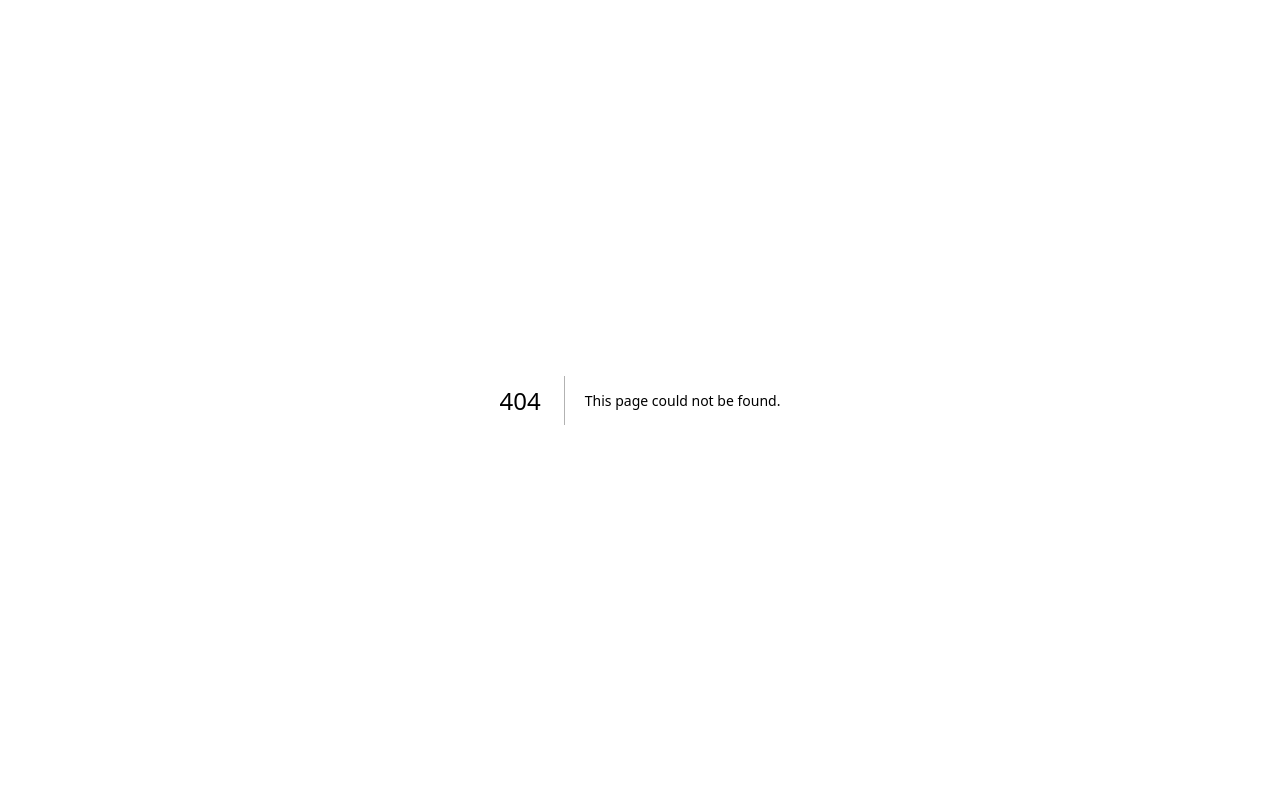
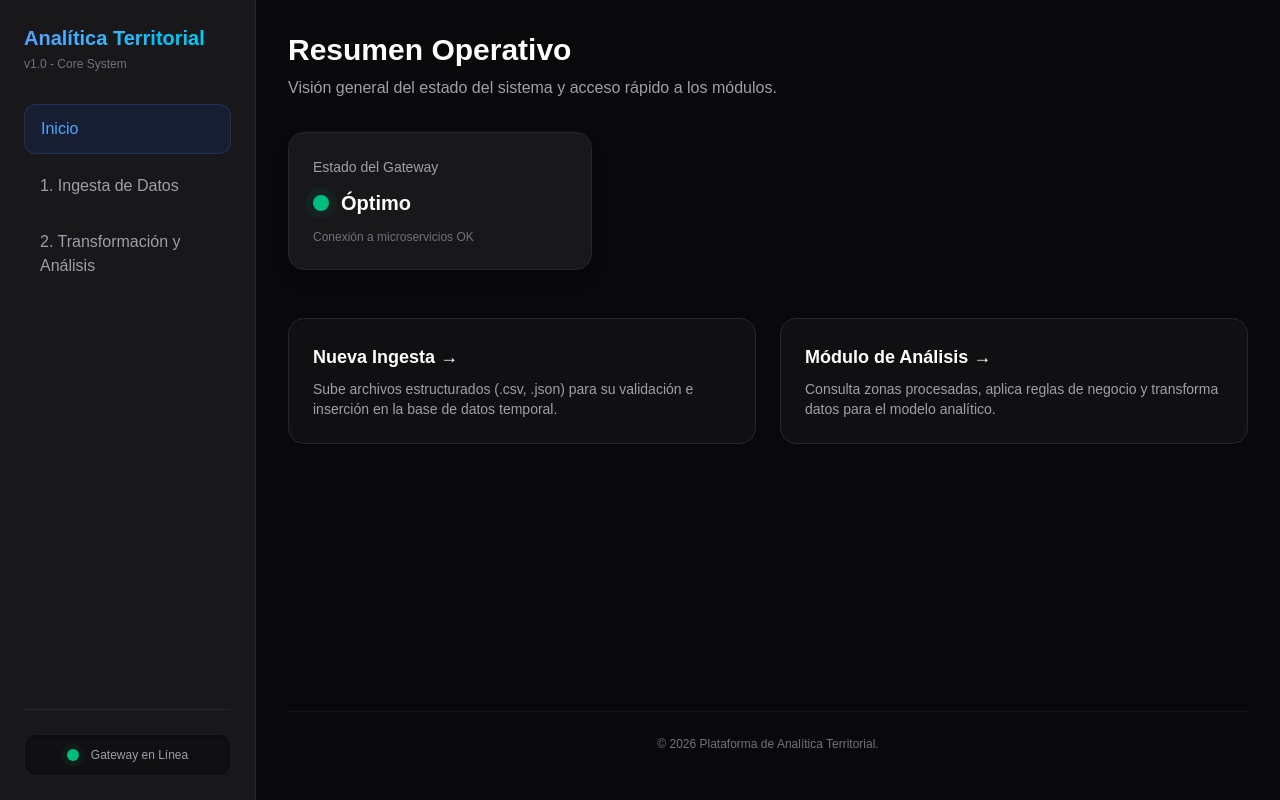
Before and after one commit to samusplay/frontend-Data, a Next.js app: page /dashboard in a window 1280 px wide. Before the commit this address had no page. Built offline with nearby package versions, Linux system fonts and the light colour scheme.

Commit message:
restruturacion proyecto

```diff
--- /dev/null
+++ b/app/dashboard/analisis/page.tsx
@@ -0,0 +1,21 @@
+export default function AnalisisPage() {
+  return (
+    <div className="w-full max-w-4xl mx-auto">
+      <div className="mb-8 border-b border-zinc-800 pb-4">
+        <h1 className="text-3xl font-bold text-white">Transformación y Análisis</h1>
+        <p className="text-zinc-400 mt-2">
+          Consulta las zonas disponibles y aplica reglas de estandarización territorial.
+        </p>
+      </div>
+
+      {/* Placeholder: Aquí irá nuestro ZoneSelector pronto */}
+      <div className="p-12 text-center border-2 border-dashed border-zinc-800 rounded-2xl bg-zinc-900/30">
+        <svg className="w-12 h-12 text-zinc-600 mx-auto mb-4" fill="none" stroke="currentColor" viewBox="0 0 24 24">
+          <path strokeLinecap="round" strokeLinejoin="round" strokeWidth="1.5" d="M9 20l-5.447-2.724A1 1 0 013 16.382V5.618a1 1 0 011.447-.894L9 7m0 13l6-3m-6 3V7m6 10l4.553 2.276A1 1 0 0021 18.382V7.618a1 1 0 00-.553-.894L15 4m0 13V4m0 0L9 7" />
+        </svg>
+        <h3 className="text-lg font-medium text-zinc-300">Módulo en Construcción</h3>
+        <p className="text-sm text-zinc-500 mt-1">Próximamente: Consulta de Zonas y Procesamiento ETL</p>
+      </div>
+    </div>
+  );
+}
--- /dev/null
+++ b/app/dashboard/components/Footer.tsx
@@ -0,0 +1,13 @@
+export default function Footer() {
+  const year = new Date().getFullYear(); // Año dinámico
+
+  return (
+    <footer className="mt-auto pt-8 pb-4 text-center">
+      <div className="border-t border-zinc-800/50 pt-6">
+        <p className="text-xs text-zinc-500 font-medium">
+          &copy; {year} Plataforma de Analítica Territorial.
+        </p>
+      </div>
+    </footer>
+  );
+}
--- /dev/null
+++ b/app/dashboard/components/Sidebar.tsx
@@ -0,0 +1,58 @@
+"use client"; // Necesario para usar usePathname
+
+import Link from "next/link";
+import { usePathname } from "next/navigation";
+import SystemStatus from "./SystemStatus";
+
+export default function Sidebar() {
+  const pathname = usePathname();
+
+  // Función auxiliar para saber si la ruta está activa
+  const isActive = (path: string) => pathname === path;
+
+  return (
+    <aside className="w-full md:w-64 bg-zinc-900 border-r border-zinc-800 p-6 flex flex-col h-auto md:h-screen sticky top-0">
+      <div className="mb-8">
+        <h2 className="text-xl font-bold text-transparent bg-clip-text bg-linear-to-r from-blue-400 to-cyan-400">
+          Analítica Territorial
+        </h2>
+        <p className="text-xs text-zinc-500 mt-1">v1.0 - Core System</p>
+      </div>
+
+      <nav className="flex flex-col gap-2 grow">
+        <Link
+          href="/dashboard"
+          className={`px-4 py-3 rounded-xl font-medium transition-all ${
+            isActive("/dashboard")
+              ? "bg-blue-600/10 text-blue-400 border border-blue-500/20"
+              : "text-zinc-400 hover:bg-zinc-800 hover:text-zinc-200"
+          }`}
+        >
+          Inicio
+        </Link>
+        <Link
+          href="/dashboard/ingesta"
+          className={`px-4 py-3 rounded-xl font-medium transition-all ${
+            isActive("/dashboard/ingesta")
+              ? "bg-blue-600/10 text-blue-400 border border-blue-500/20"
+              : "text-zinc-400 hover:bg-zinc-800 hover:text-zinc-200"
+          }`}
+        >
+          1. Ingesta de Datos
+        </Link>
+        <Link
+          href="/dashboard/analisis"
+          className={`px-4 py-3 rounded-xl font-medium transition-all ${
+            isActive("/dashboard/analisis")
+              ? "bg-blue-600/10 text-blue-400 border border-blue-500/20"
+              : "text-zinc-400 hover:bg-zinc-800 hover:text-zinc-200"
+          }`}
+        >
+          2. Transformación y Análisis
+        </Link>
+      </nav>
+
+      <SystemStatus />
+    </aside>
+  );
+}
--- /dev/null
+++ b/app/dashboard/components/SystemStatus.tsx
@@ -0,0 +1,18 @@
+"use client";
+
+export default function SystemStatus() {
+  return (
+    <div className="mt-auto pt-6 border-t border-zinc-800">
+      <div className="flex items-center justify-center gap-3 bg-zinc-950/50 py-3 px-4 rounded-xl border border-zinc-800/50 shadow-inner">
+        <span className="relative flex h-3 w-3">
+          {/* El efecto de "latido" (ping) */}
+          <span className="animate-ping absolute inline-flex h-full w-full rounded-full bg-emerald-400 opacity-75"></span>
+          <span className="relative inline-flex rounded-full h-3 w-3 bg-emerald-500"></span>
+        </span>
+        <span className="text-xs font-medium text-zinc-400">
+          Gateway en Línea
+        </span>
+      </div>
+    </div>
+  );
+}
--- a/app/components/DatasetUploader.tsx
+++ b/app/dashboard/ingesta/components/DatasetUploader.tsx
@@ -3,7 +3,7 @@
 import { useMutation } from "@tanstack/react-query";
 import { useState } from "react";
 import toast from "react-hot-toast";
-import { senDataIngesta } from "../actions/ingestion";
+import { senDataIngesta } from "../../../actions/ingestion";
 
 
 
--- /dev/null
+++ b/app/dashboard/ingesta/page.tsx
@@ -0,0 +1,17 @@
+import DatasetUploader from "./components/DatasetUploader";
+
+export default function IngestaPage() {
+  return (
+    <div className="w-full max-w-4xl mx-auto">
+      <div className="mb-8 border-b border-zinc-800 pb-4">
+        <h1 className="text-3xl font-bold text-white">Ingesta de Datos</h1>
+        <p className="text-zinc-400 mt-2">
+          Sube tus archivos de zonas territoriales (CSV o JSON) para almacenarlos en bruto y prepararlos para el análisis.
+        </p>
+      </div>
+
+      {/* Nuestro componente de carga de archivos */}
+      <DatasetUploader />
+    </div>
+  );
+}
--- /dev/null
+++ b/app/dashboard/layout.tsx
@@ -0,0 +1,22 @@
+import { ReactNode } from "react";
+import Footer from "./components/Footer";
+import Sidebar from "./components/Sidebar";
+
+export default function DashboardLayout({ children }: { children: ReactNode }) {
+  return (
+    <div className="min-h-screen bg-zinc-950 flex flex-col md:flex-row text-white">
+      <Sidebar />
+
+      {/* Agregamos flex flex-col para que el footer se vaya al fondo */}
+      <main className="flex-1 p-8 overflow-y-auto w-full flex flex-col">
+        {/* El contenido de la página ocupa el espacio disponible */}
+        <div className="grow">
+          {children}
+        </div>
+
+        {/* Inyectamos nuestro nuevo Footer */}
+        <Footer />
+      </main>
+    </div>
+  );
+}
--- /dev/null
+++ b/app/dashboard/page.tsx
@@ -0,0 +1,41 @@
+import Link from "next/link";
+
+export default function DashboardHomePage() {
+  return (
+    <div className="w-full max-w-5xl mx-auto space-y-8">
+      {/* Cabecera del Dashboard */}
+      <div>
+        <h1 className="text-3xl font-bold text-white">Resumen Operativo</h1>
+        <p className="text-zinc-400 mt-2">Visión general del estado del sistema y acceso rápido a los módulos.</p>
+      </div>
+
+      {/* Tarjetas de Métricas (Mocks visuales por ahora) */}
+      <div className="grid grid-cols-1 md:grid-cols-3 gap-6">
+        <div className="bg-zinc-900 border border-zinc-800 rounded-2xl p-6 shadow-lg">
+          <h3 className="text-zinc-400 text-sm font-medium">Estado del Gateway</h3>
+          <div className="flex items-center gap-3 mt-3">
+            <span className="relative flex h-4 w-4">
+              <span className="animate-ping absolute inline-flex h-full w-full rounded-full bg-emerald-400 opacity-75"></span>
+              <span className="relative inline-flex rounded-full h-4 w-4 bg-emerald-500"></span>
+            </span>
+            <p className="text-xl font-bold text-white">Óptimo</p>
+          </div>
+          <p className="text-xs text-zinc-500 mt-3">Conexión a microservicios OK</p>
+        </div>
+      </div>
+
+      {/* Accesos Rápidos */}
+      <div className="grid grid-cols-1 md:grid-cols-2 gap-6 pt-4">
+        <Link href="/dashboard/ingesta" className="group block bg-zinc-900/50 hover:bg-zinc-800 border border-zinc-800 rounded-2xl p-6 transition-all">
+          <h3 className="text-lg font-bold text-white group-hover:text-blue-400 transition-colors">Nueva Ingesta &rarr;</h3>
+          <p className="text-sm text-zinc-400 mt-2">Sube archivos estructurados (.csv, .json) para su validación e inserción en la base de datos temporal.</p>
+        </Link>
+
+        <Link href="/dashboard/analisis" className="group block bg-zinc-900/50 hover:bg-zinc-800 border border-zinc-800 rounded-2xl p-6 transition-all">
+          <h3 className="text-lg font-bold text-white group-hover:text-cyan-400 transition-colors">Módulo de Análisis &rarr;</h3>
+          <p className="text-sm text-zinc-400 mt-2">Consulta zonas procesadas, aplica reglas de negocio y transforma datos para el modelo analítico.</p>
+        </Link>
+      </div>
+    </div>
+  );
+}
--- a/app/page.tsx
+++ b/app/page.tsx
@@ -1,29 +1,53 @@
-import DatasetUploader from "./components/DatasetUploader";
+import Link from "next/link";
 
+export default function LandingPage() {
+  return (
+    <main className="flex min-h-screen flex-col items-center justify-center bg-zinc-950 p-8 text-white relative overflow-hidden">
 
-export default function Home() {
-  return (
-    // Usamos un fondo oscuro (zinc-950) y centramos todo vertical y horizontalmente
-    <main className="flex min-h-screen flex-col items-center justify-center p-8 bg-zinc-950 text-zinc-50 font-sans">
+      {/* Efecto visual de fondo (un brillo sutil) */}
+      <div className="absolute top-1/2 left-1/2 -translate-x-1/2 -translate-y-1/2 w-96 h-96 bg-blue-500/10 blur-[100px] rounded-full pointer-events-none"></div>
 
-      {/* Cabecera de tu aplicación */}
-      <div className="flex flex-col items-center gap-4 text-center mb-8">
-        <h1 className="text-4xl sm:text-5xl font-bold tracking-tight bg-linear-to-r from-blue-400 to-emerald-400 bg-clip-text text-transparent">
-          Plataforma de Analítica Territorial
+      <div className="z-10 flex flex-col items-center text-center max-w-3xl">
+        {/* Título Principal */}
+        <h1 className="text-4xl sm:text-6xl font-extrabold tracking-tight mb-6">
+          <span className="text-transparent bg-clip-text bg-linear-to-r from-blue-400 via-cyan-400 to-emerald-400">
+            Analítica Territorial
+          </span>
         </h1>
-        <p className="text-lg text-zinc-400 max-w-2xl">
-          Arquitectura Hexagonal End-to-End: Next.js + API Gateway + Microservicios
+
+        {/* Subtítulo descriptivo */}
+        <p className="text-lg sm:text-xl text-zinc-400 mb-10 max-w-2xl">
+          Sistema Core de procesamiento, estandarización y análisis de datos geográficos.
+          Arquitectura Hexagonal End-to-End.
         </p>
+
+        {/* Botón de Entrada (Única acción) */}
+        <Link
+          href="/dashboard"
+          className="group relative inline-flex items-center justify-center gap-3 px-8 py-4 bg-zinc-900 border border-zinc-800 rounded-2xl overflow-hidden transition-all hover:border-blue-500/50 hover:bg-zinc-800"
+        >
+          {/* Brillo interno del botón */}
+          <div className="absolute inset-0 w-full h-full bg-linear-to-r from-transparent via-blue-500/10 to-transparent -translate-x-full group-hover:animate-[shimmer_1.5s_infinite]"></div>
+
+          <span className="relative font-bold text-lg text-white group-hover:text-blue-400 transition-colors">
+            Acceder al Sistema
+          </span>
+
+          <svg
+            className="relative w-5 h-5 text-zinc-500 group-hover:text-blue-400 group-hover:translate-x-1 transition-all"
+            fill="none"
+            stroke="currentColor"
+            viewBox="0 0 24 24"
+          >
+            <path strokeLinecap="round" strokeLinejoin="round" strokeWidth="2" d="M13 7l5 5m0 0l-5 5m5-5H6" />
+          </svg>
+        </Link>
       </div>
 
-      {/* Inyectamos componentes*/}
-      <DatasetUploader/>
-
-      {/* Un pequeño footer (opcional) */}
-      <div className="mt-12 text-sm text-zinc-600">
-        Prueba de concepto - Ingesta de Datos
+      {/* Footer pequeñito de la Landing */}
+      <div className="absolute bottom-8 text-xs text-zinc-600 font-medium">
+        Modo de Acceso: <span className="text-emerald-500">Desarrollo (Sin Autenticación)</span>
       </div>
-
     </main>
   );
 }
```
